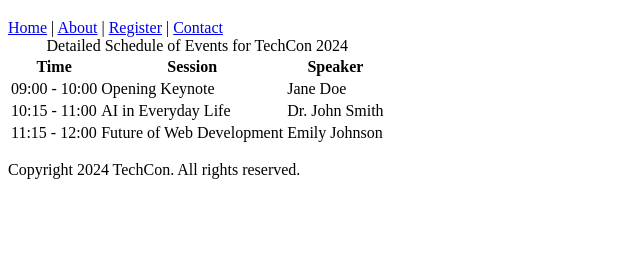
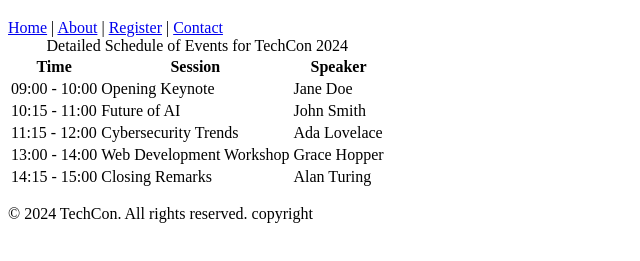
Before and after one commit to Nobuhle11/TechCon_HTML, a plain HTML site: page techcon_website/schedule.html in a window 1280 px wide. Shown: the part 61-322 px from the top of the page, without its empty margins (0-640 px from the left). Drawn offline with Linux system fonts and the light colour scheme.

Commit message:
Fix: Add copyright text to footer

```diff
--- a/techcon_website/schedule.html
+++ b/techcon_website/schedule.html
@@ -2,7 +2,7 @@
 <html lang="en">
 <head>
     <meta charset="UTF-8" />
-  <meta name="viewport" content="width=device-width, initial-scale=1.0" />
+    <meta name="viewport" content="width=device-width, initial-scale=1" />
     <title>Schedule for TechCon 2024</title>
 </head>
 <body>
@@ -37,21 +37,31 @@
                 </tr>
                 <tr>
                     <td>10:15 - 11:00</td>
-          <td>AI in Everyday Life</td>
-          <td>Dr. John Smith</td>
+                    <td>Future of AI</td>
+                    <td>John Smith</td>
                 </tr>
                 <tr>
                     <td>11:15 - 12:00</td>
-          <td>Future of Web Development</td>
-          <td>Emily Johnson</td>
+                    <td>Cybersecurity Trends</td>
+                    <td>Ada Lovelace</td>
+                </tr>
+                <tr>
+                    <td>13:00 - 14:00</td>
+                    <td>Web Development Workshop</td>
+                    <td>Grace Hopper</td>
+                </tr>
+                <tr>
+                    <td>14:15 - 15:00</td>
+                    <td>Closing Remarks</td>
+                    <td>Alan Turing</td>
                 </tr>
             </tbody>
         </table>
     </main>
 
-  <!-- Footer -->
+    <!-- Footer Section -->
     <footer>
-    <p>Copyright 2024 TechCon. All rights reserved.</p>
+        <p>&copy; 2024 TechCon. All rights reserved. copyright</p>
     </footer>
 
 </body>
```
Lines whose indentation alone changed are shown as unchanged.
